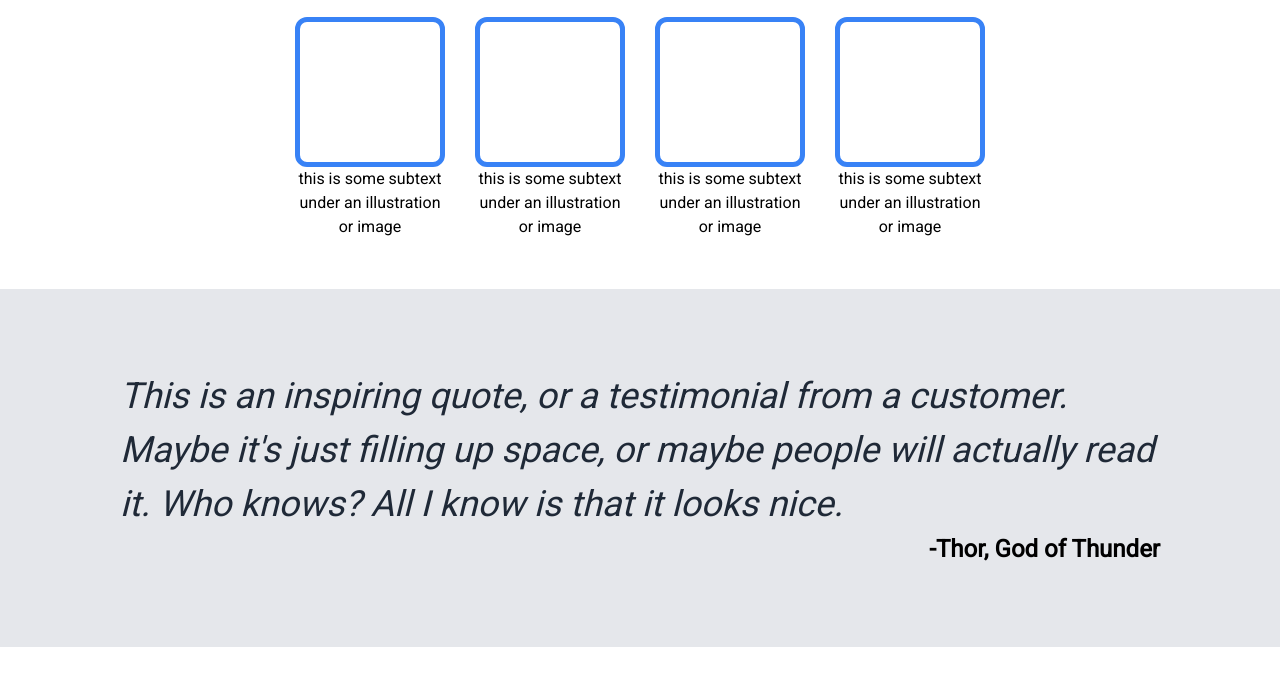
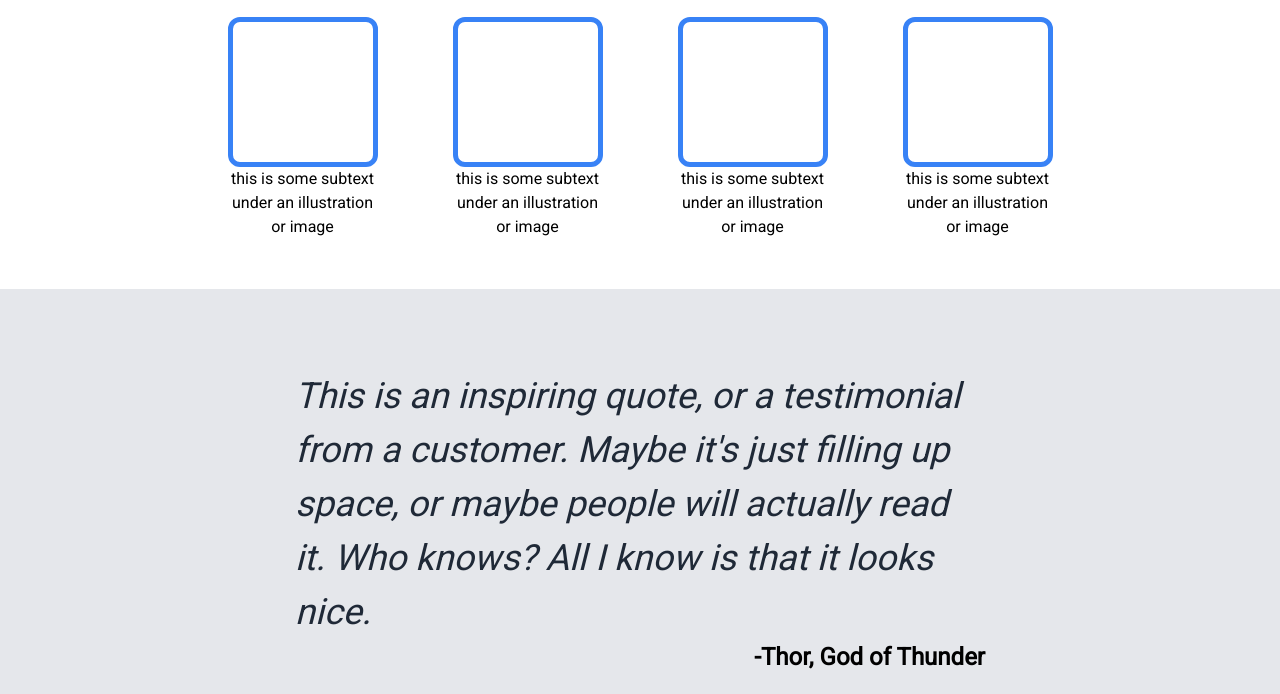
Before and after one commit to nzluis/landingpage, a plain HTML site: page index.html in a window 1280 px wide. Shown: the part 423-1117 px from the top of the page. Drawn offline with Linux system fonts and the light colour scheme.

Commit message:
adjust width few containers

```diff
--- a/styles.css
+++ b/styles.css
@@ -11,7 +11,6 @@ body {
     font-family: 'Roboto', sans-serif;
     font-size: 16px;
     line-height: 1.5;
-
 }
 
 .container {
@@ -19,20 +18,17 @@ body {
     margin:0 auto;
     padding: 0 30px;
     display: flex;
-    min-width: 900px;
 }
 
 .navbar {
     color: #fff;
     background-color: #1F2937;
-
 }
 
 .navbar .container {
     justify-content: space-between;
     align-items: center;
     padding-top: 10px;
-
 }
 
 .logo {
@@ -43,13 +39,11 @@ body {
 .headerlink {
     display: flex;
     gap: 15px;
-
 }
 
 .header {
     background-color: #1F2937;
     color: #fff;
-
 }
 
 .header .container {
@@ -64,7 +58,6 @@ body {
 .heroleft {
     text-align: left;
     max-width: 45%;
-
 }
 
 .heroheader,
@@ -91,7 +84,6 @@ body {
     flex: 1 0;
     padding: 75px 0 75px 0;
     justify-content: center;
-
 }
 
 .heroleft button {
@@ -100,7 +92,6 @@ body {
     padding: 5px 25px;
     border-radius: 7px;
     border: 2px solid #1F2937;
-
 }
 
 .information .container {
@@ -111,20 +102,17 @@ body {
     font-weight: bolder;
     margin-top: 20px;
     margin-bottom: 20px;
-
 }
 
 .boxtext .container {
     justify-content: center;
-    gap: 30px;
+    gap: 75px;
     margin-bottom: 50px;
-
 }
 
 .boxandtext {
     width: 150px;
     justify-content: center;
-
 }
 
 .box {
@@ -141,12 +129,12 @@ body {
 .quotebox {
     background-color: #E5E7EB;
     padding: 80px;
-
 }
 
 .quotebox .container {
     flex-direction: column;
     align-items: center;
+   width: 750px;
 }
 
 .quote {
@@ -161,10 +149,6 @@ body {
     font-size: 24px;
 }
 
-.signing {
-    /* margin: 150px; */
-}
-
 .signing .container {
     background-color: #3882f6;
     padding-top: 35px;
@@ -176,12 +160,12 @@ body {
     margin-bottom: 50px;
     border-radius: 12px;
     align-items: center;
+    min-width: 900px;
 }
 
 .call,
 .instruction {
     color:#F9FAF8;
-
 }
 
 .call {
@@ -200,11 +184,9 @@ body {
     background-color: #1F2937;
     color:#F9FAF8;
     font-size: smaller;
-
 }
 
 .footer .container {
     justify-content: center;
     padding: 15px;
-
 }
```
